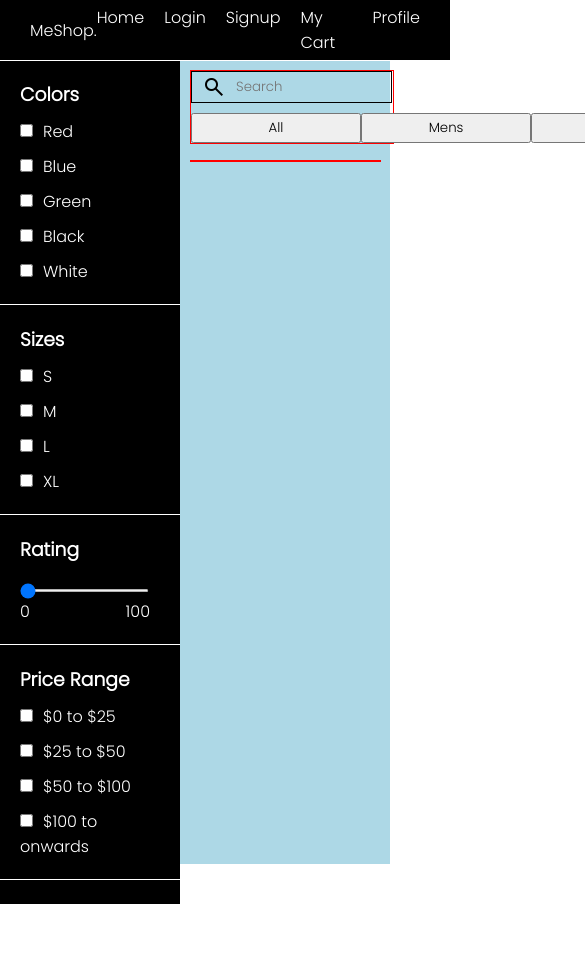
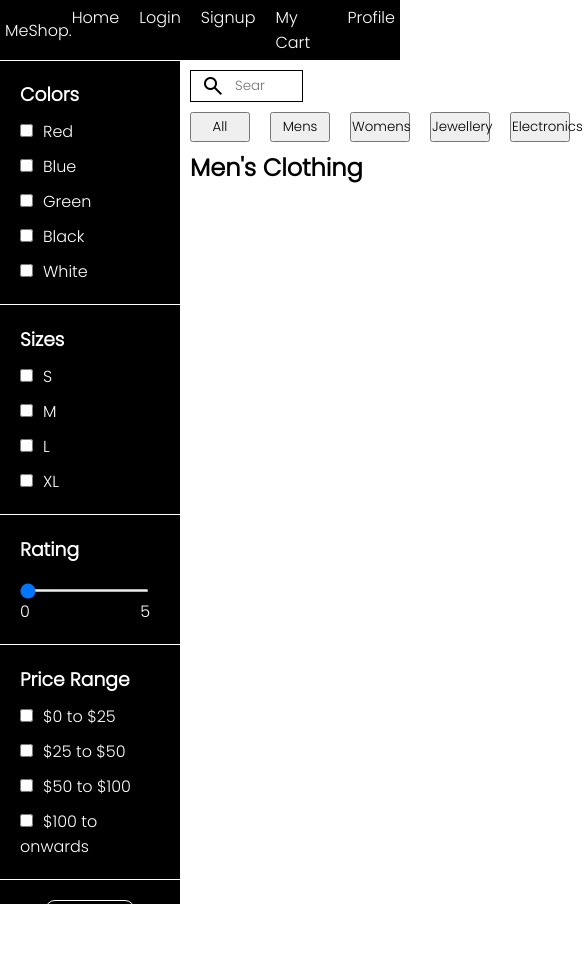
Before and after one commit to Dikesh01/Shopping_Cart-Clone, a plain HTML site: page shop/index.html in a window 390 px wide. Shown: the top 954 px of the page, 585 px wide, since content can reach past the window. Before the commit the page ends 864 px from the top, so only its background shows below. Drawn offline with nearby package versions, Linux system fonts and the light colour scheme; no server answers.

Commit message:
shopping cart

```diff
--- a/logInPage/script.js
+++ b/logInPage/script.js
@@ -28,7 +28,7 @@ loginButton.addEventListener('click',(event)=>{
                 if(currentUser.password === password.value.trim()){
                     sessionStorage.setItem('userLoggedIn',JSON.stringify(currentUser));
                     alert('Login successful!');
-                    window.location.href='../profilePage';
+                    window.location.href='../shop';
                     // email.value='';
                     // password.value='';
                 }
--- a/profilePage/script.js
+++ b/profilePage/script.js
@@ -1,6 +1,7 @@
 
 const fname = document.getElementById('firstName');
 const lName = document.getElementById('lastName');
+const logOut = document.getElementById('logoutBtn');
 
 let obj = JSON.parse(sessionStorage.getItem('userLoggedIn'));
 
--- a/shop/index.html
+++ b/shop/index.html
@@ -47,11 +47,11 @@
                 <form action="">
                     <div class="range">
 
-                        <input type="range" id="inputRange" min="0" max="100" value="0"><br>
+                        <input type="range" id="inputRange" min="0" max="5" step="0.1" value="0"/><br>
 
                         <div class="min_max">
                             <div id="left">0</div>
-                            <div id="right">100</div>
+                            <div id="right">5</div>
                         </div>
 
                     </div>
@@ -68,7 +68,9 @@
                 </form>
             </div>
 
-            <br/>
+            <div class="applyFilter">
+                <button id="filterBtn">Apply Filter</button>
+            </div>
 
 
 
@@ -90,17 +92,21 @@
                 </div>
             </div>
 
+            <div class="cate_container">
+                <h2 id="display_cate">Men's Clothing</h2>
                 <div class="grid_container">
-                <!-- <div class="show_item"> -->
-                    <!-- <div id="showImg"><img src="./tshirt.png" alt="###"></div>
+
+                    <!-- <div class="show_item">
+                        <div id="showImg"><img src="./tshirt.png" alt="###"></div>
                         <div class="price_Size">
                             <div id="price">$100</div>
                             <div id="sizes">S,M,L</div>
                         </div>
                         <div id="color">Colors : ***</div>
                         <div id="rating">Rating : ***</div>
-                    <button id="addToCart">Add To Cart</button> -->
-                <!-- </div> -->
+                        <button id="addToCart">Add To Cart</button>
+                    </div> -->
+                </div>
             </div>
 
         </div>
--- a/shop/script.js
+++ b/shop/script.js
@@ -23,7 +23,7 @@ function fetchAPI(){
         console.log(data);
         data.forEach((item) =>{
             item.color = 'green';
-            item.size = '';
+            item.size = 'S,M,Xl';
             localStorage.setItem('apiData',JSON.stringify(data));
         })
     })
@@ -39,6 +39,7 @@ const mesnBtn = document.getElementById('mens');
 const womensBtn = document.getElementById('womens');
 const jewelleyBtn = document.getElementById('jewellery');
 const electronicBtn = document.getElementById('electronics');
+const rangeBtn = document.getElementById('inputRange');
 
 // Click event in all buttons
 allBtn.addEventListener('click',getAllItem);
@@ -46,6 +47,15 @@ mesnBtn.addEventListener('click',getMensItem);
 womensBtn.addEventListener('click',getWomensItem);
 jewelleyBtn.addEventListener('click',getJewelleryItem);
 electronicBtn.addEventListener('click',getElectronicsItem);
+rangeBtn.addEventListener('input',getItemOnRating);
+
+const gridContainer = document.getElementsByClassName('grid_container')[0];
+
+function byDefault(){
+    let itemList = JSON.parse(localStorage.getItem('apiData'));
+    displayItems(itemList);
+}
+byDefault();
 
 // All Products---->
 function getAllItem(){
@@ -59,7 +69,7 @@ function getMensItem(){
     let mensfilter = itemList.filter((items)=>{
         return items.category === "men's clothing";
     })
-        displayItems(mensfilter);
+        displayItems(mensfilter,"Men's Clothing");
 }
 
 // womens Products----->
@@ -68,7 +78,7 @@ function getWomensItem(){
     let womensfilter = itemList.filter((items)=>{
         return items.category === "women's clothing";
     })
-        displayItems(womensfilter);
+        displayItems(womensfilter,"Women's Clothing");
 }
 
 // Jewellery Products----->
@@ -77,7 +87,7 @@ function getJewelleryItem(){
     let jewelleryFilter = itemList.filter((items)=>{
         return items.category === "jewelery";
     })
-        displayItems(jewelleryFilter);
+        displayItems(jewelleryFilter,"Jewellery");
 }
 
 // Electronics Products----->
@@ -86,16 +96,26 @@ function getElectronicsItem(){
     let electronicFilter = itemList.filter((items)=>{
         return items.category === "electronics";
     })
-        displayItems(electronicFilter);
+        displayItems(electronicFilter,"Electronic's");
+}
+
+// Rated Products
+function getItemOnRating(){
+    let itemList = JSON.parse(localStorage.getItem('apiData'));
+    let rateUnder = itemList.filter((items)=>{
+        return items.rating.rate <= rangeBtn.value;
+    })
+        displayItems(rateUnder);
 }
 
 // Display Container ---->
-const gridContainer = document.getElementsByClassName('grid_container')[0];
 
-function displayItems(filters){
+
+function displayItems(filters,status){
     gridContainer.innerHTML = '';
 
     filters.forEach((data) =>{
+        document.getElementById('display_cate').innerText = status;
         const itemDetails = document.createElement('div');
         itemDetails.className = 'show_item';
         itemDetails.innerHTML = `
@@ -103,7 +123,7 @@ function displayItems(filters){
         <div class="otheDetails">
             <div class="price_Size">
                 <div id="price">$${data.price}</div>
-                <div id="sizes">S,M,L</div>
+                <div id="sizes">${data.size}</div>
             </div>
             <div id="color">Colors : ***</div>
             <div id="rating">Rating :${data.rating.rate}/5</div>
--- a/shop/style.css
+++ b/shop/style.css
@@ -93,14 +93,14 @@
     width: calc(100% - 200px);
     height: calc(100% - 60px);
     padding: 10px;
-    background-color: lightblue;
+    /* background-color: lightblue; */
 }
 .main_body_container::-webkit-scrollbar{
     display: none;
 }
 .upper_tools{
     position: absolute;
-    border: 1px solid red;
+    /* border: 1px solid red; */
     width: 96%;
 }
 
@@ -135,15 +135,24 @@
 .catagoryBtn > button{
     width: 170px;
     height: 30px;
+    cursor: pointer;
+}
+
+.cate_container{
+    position: absolute;
+    top: 90px;
+    width: 100%;
+    height: 100%;
+    /* background-color: lightgreen; */
 }
 
 .grid_container{
     position: absolute;
-    top: 100px;
-    width: 90%;
-    border: 1px solid red;
+    margin-top: 10px;
+    width: 80%;
+    /* border: 1px solid red; */
     display: grid;
-    grid-template-columns: repeat(5, 1fr);
+    grid-template-columns: repeat(4, 1fr);
     row-gap: 20px;
     column-gap: 10px;
 }
@@ -178,3 +187,50 @@
     background-color: #000000;
     border: none;
 }
+
+.applyFilter{
+    display: flex;
+    align-items: center;
+    justify-content: center;
+}
+
+.applyFilter > #filterBtn{
+    width: 90px;
+    height:30px;
+    background-color: #000000;
+    color: #ffffff;
+    border: 1px solid #ffffff;
+    border-radius: 10px;
+
+}
+
+
+/* Responsive */
+@media (max-width: 750px){
+    .header_class{
+        width: 100%;
+        height: 60px;
+        padding: 0 5px;
+    }
+    .upper_tools > .catagoryBtn{
+        width: 400px;
+    }
+
+    .catagoryBtn > button{
+        width: 60px;
+    }
+
+    .upper_tools > #search_bar{
+        width: 50%;
+    }
+
+    #search_bar > #searchInput{
+        width: 30%;
+    }
+
+    .grid_container{
+        display: grid;
+        grid-template-columns: repeat(2, 1fr);
+    }
+
+}
```
Also changed, not shown: profilePage/index.html (+2 -2 lines), profilePage/style.css (line endings or trailing spaces), 1 other file. Lines whose indentation alone changed are shown as unchanged.
